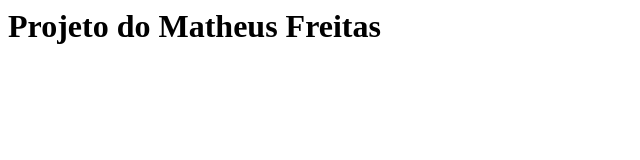
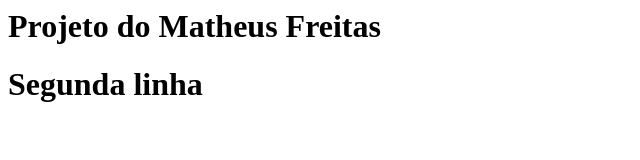
Before and after one commit to matheusfsantos/curso-git, a plain HTML site: page index.html in a window 1280 px wide. Shown: the whole page, without its empty margins (0-640 px from the left). Drawn offline with Linux system fonts and the light colour scheme.

Commit message:
Segunda linha

```diff
--- a/index.html
+++ b/index.html
@@ -3,5 +3,6 @@
 	</head>
 	<body>
 		<h1> Projeto do Matheus Freitas</h1>
+		<h1> Segunda linha </h1>
 	</body>
 </hmtl>
```
